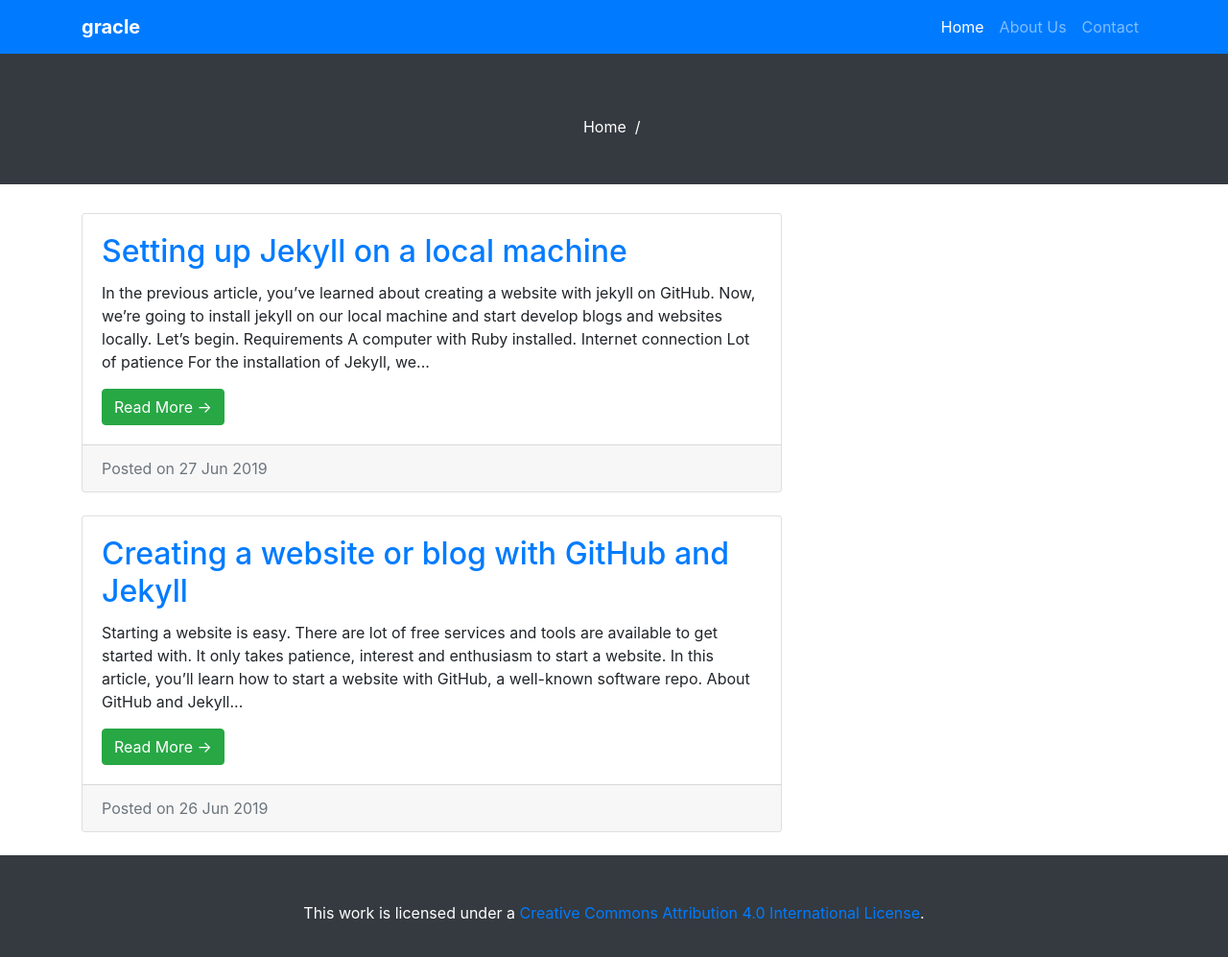
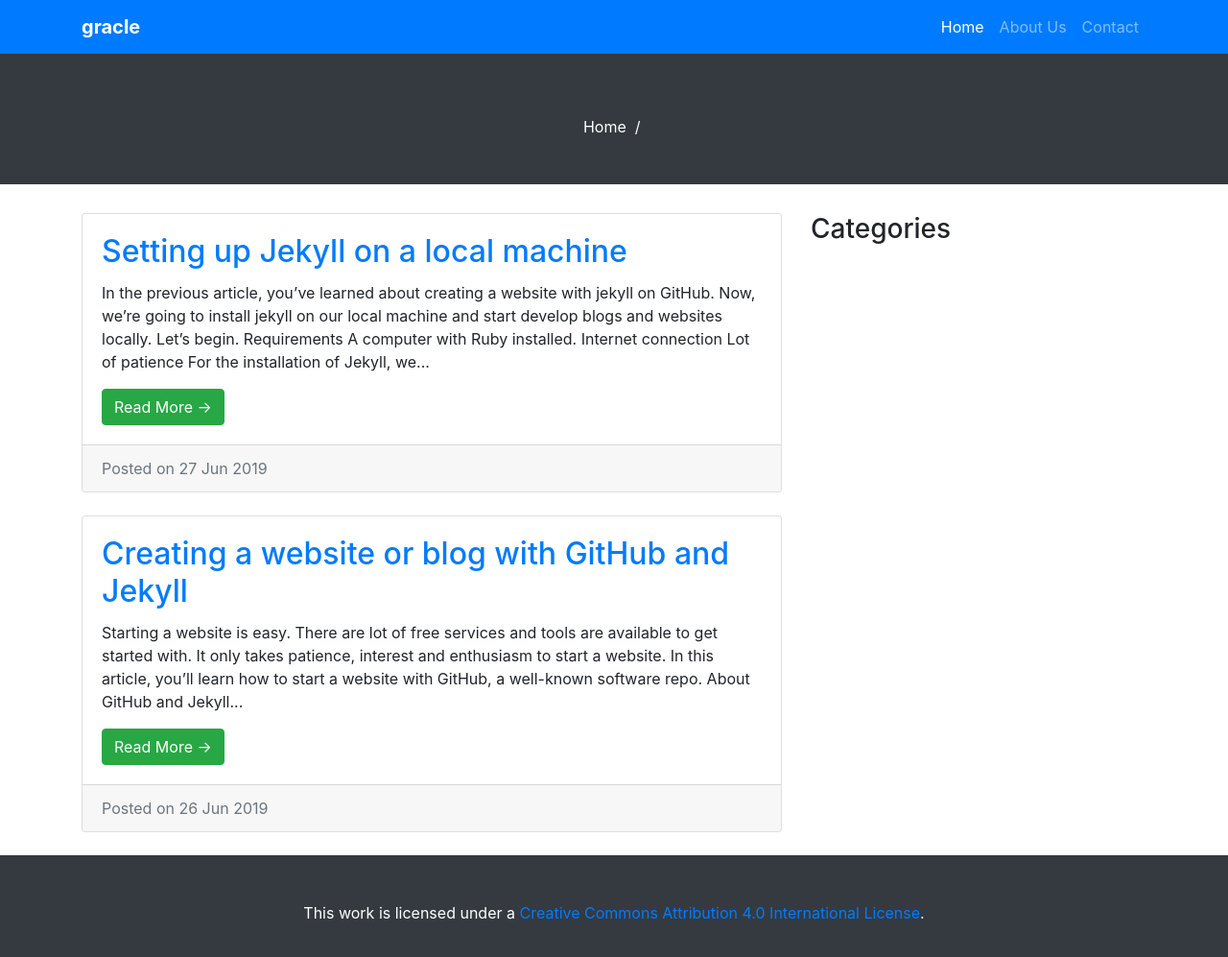
Before and after one commit to gracle/gracle.github.io, a Jekyll site: the page built from index.html, in a window 1280 px wide and 1027 px high. Shown: the top 997 px of the window at 96% size. Built offline with Jekyll 4.4.1, drawn with Linux system fonts in a browser that asks for light colours; nearby versions of some CDN libraries; the list of posts is cut into pages by our own code.

Commit message:
Add files via upload

```diff
--- a/_layouts/default.html
+++ b/_layouts/default.html
@@ -26,6 +26,7 @@
 	  <div class="container" id="container">
 		<div class="row">
 			<div class="col-md-8">
+
 
 			{{ content }}
 
@@ -65,6 +66,39 @@
 
 
 
+<div class="col-md-4">
+<div id="accordian">
+<h3>Categories</h3>
+
+
+{% for category in site.categories %}
+ <div class="card">
+    <div class="card-header" id="headingTwo">
+      <h5 class="mb-0">
+        <button class="btn btn-link collapsed" data-toggle="collapse" data-target="#{{ category[0] }}" aria-expanded="false" aria-controls="{{ category[2] }}">
+          {{ category[0] }}
+        </button>
+      </h5>
+    </div>
+    <div id="{{ category [0] }}" class="collapse" aria-labelledby="headingTwo" data-parent="#accordion">
+      <div class="card-body">
+
+		 <ul class="list-group list-group-flush">
+		    {% for post in category[1] %}
+		      <li class="list-group-item"><a href="{{ post.url }}">{{ post.title }}</a></li>
+		    {% endfor %}
+	  	</ul>
+	  </div>
+    </div>
+  </div>
+
+{% endfor %}
+</div>
+<br/>
+<br/>
+</div>
+
+
 	</div><!-- row -->
 </div><!--container -- >
 	    <!-- Footer -->
```
